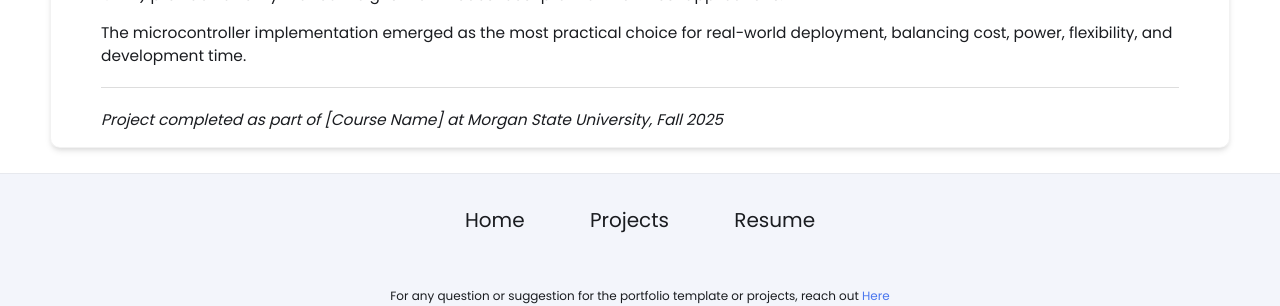
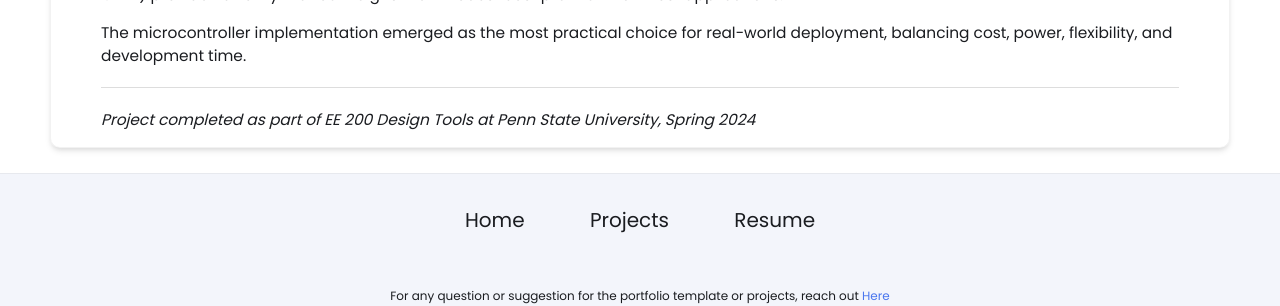
Before and after one commit to jdfrancis28-ee/jdfrancis28-ee.github.io, a Jekyll site: the page built from _projects/demo-project/index.md, in a window 1280 px wide and 900 px high, scrolled down 7055 px. Shown: the part 577-883 px from the top of the window. Built offline with Jekyll 4.4.1, drawn with Linux system fonts in a browser that asks for light colours.

Commit message:
Update index.md

```diff
--- a/_projects/demo-project/index.md
+++ b/_projects/demo-project/index.md
@@ -305,4 +305,4 @@ The microcontroller implementation emerged as the most practical choice for real
 
 ---
 
-*Project completed as part of [Course Name] at Morgan State University, Fall 2025*
+*Project completed as part of EE 200 Design Tools at Penn State University, Spring 2024*
```
